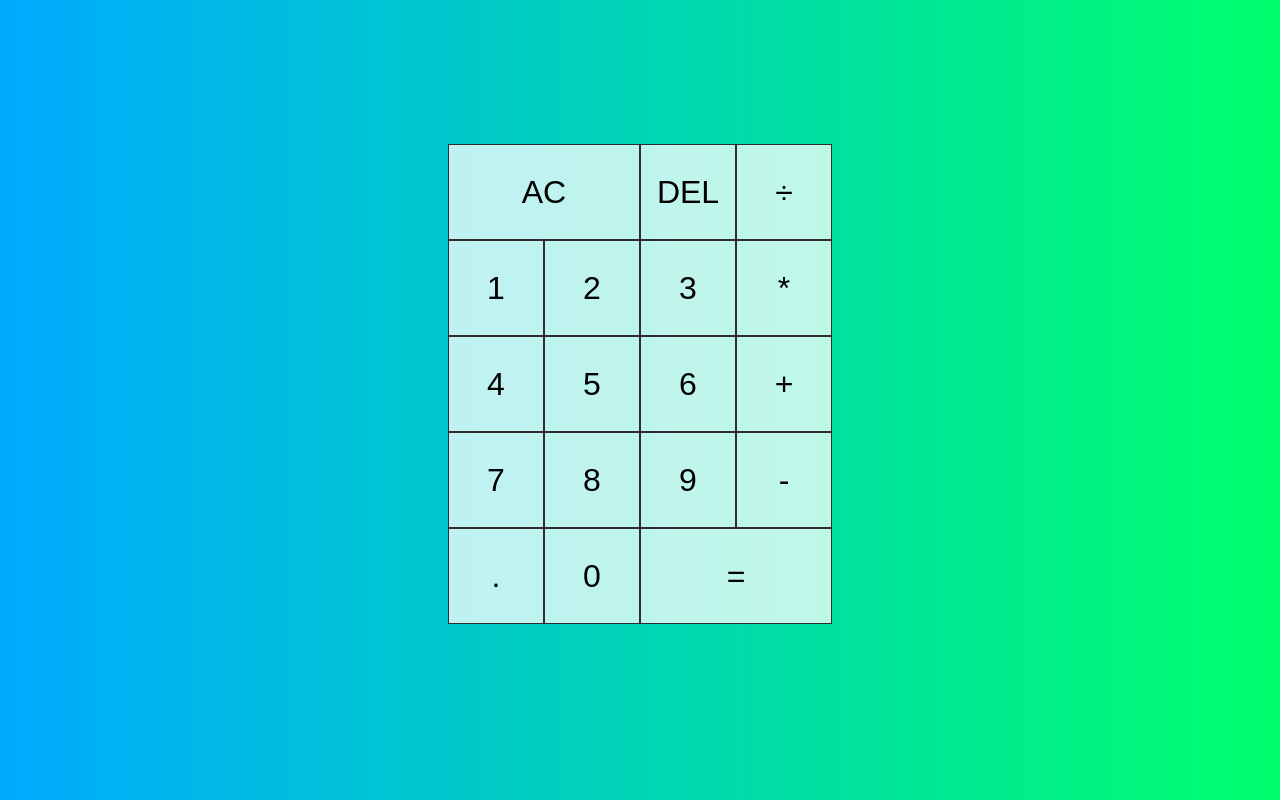
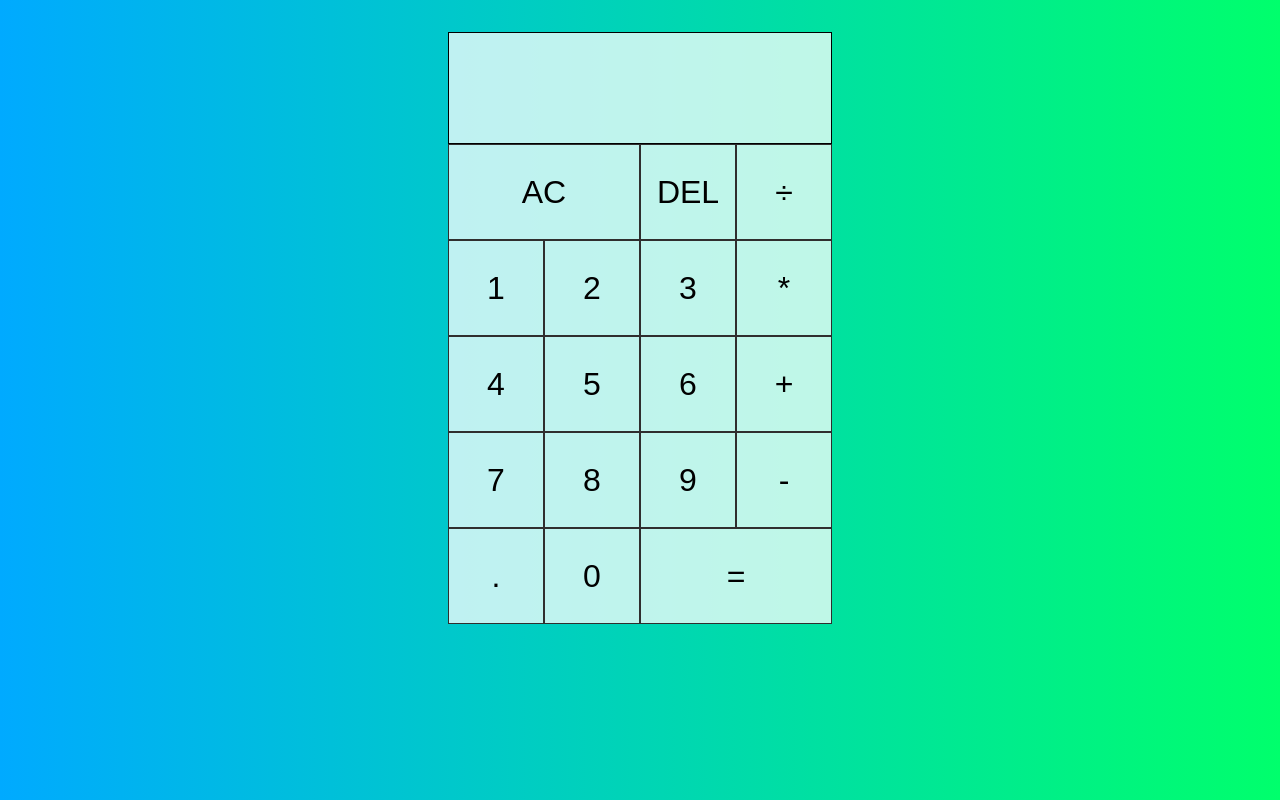
Before and after one commit to lougoncharenko/Calculator-react-app, a React app: page / in a window 1280 px wide. Built offline with nearby package versions, Linux system fonts and the light colour scheme; the HTML template or start-up script is replaced by a standard one.

Commit message:
styled calculator

```diff
--- a/src/components/Calculator.css
+++ b/src/components/Calculator.css
@@ -13,10 +13,25 @@
     background-color: rgba(255, 255, 255, .75);
   }
 
+  button:hover {
+    background-color: rgb(204, 203, 203);
+  }
+
   .span-two {
     grid-column: span 2;
   }
 
   .output {
+    color: black;
+    border: 1px solid black;
+    background-color: rgba(255, 255, 255, .75);
+    font-size: 30px;
     grid-column: 1 / -1;
+    display: flex;
+    flex-direction: column;
+    align-items: flex-end;
+    justify-content: space-around;
+    padding: .75rem;
+    word-wrap: break-word;
+    word-break: break-all;
   }
```
